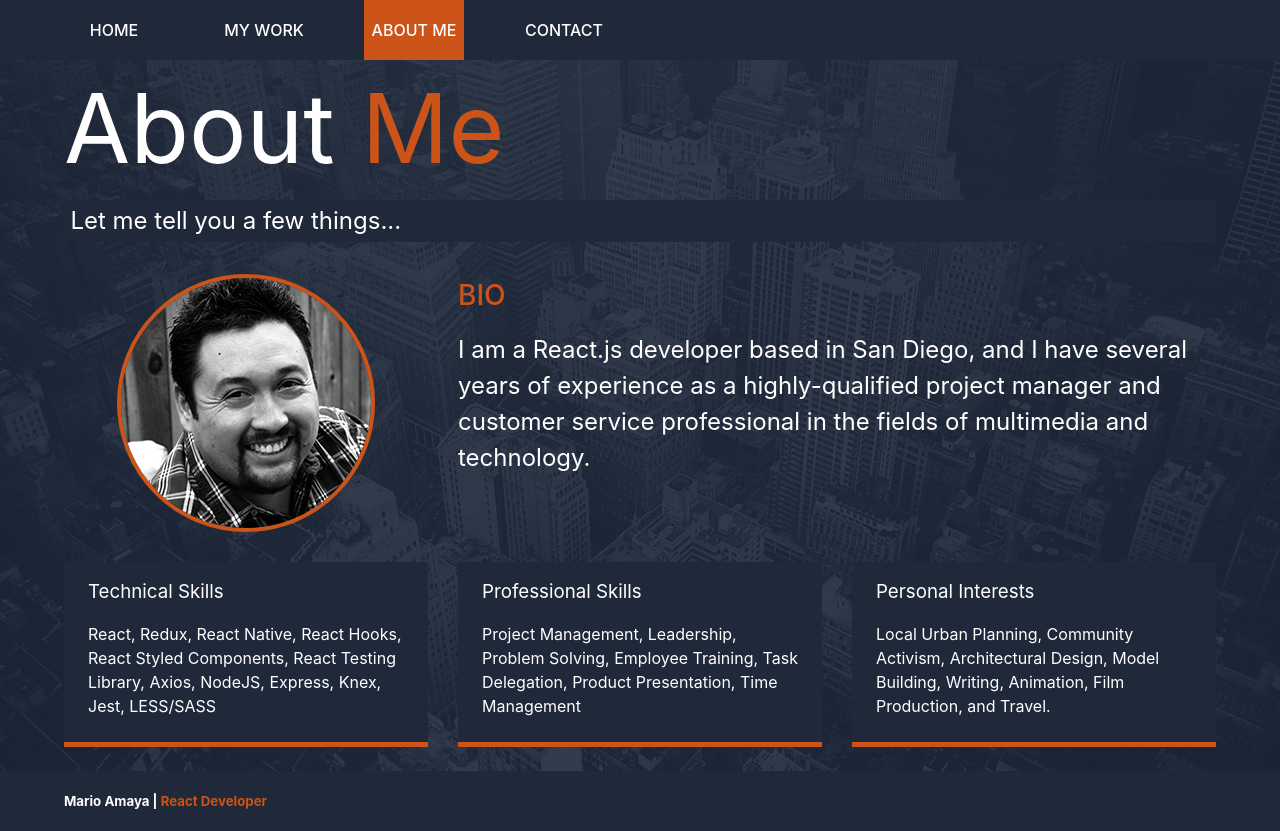
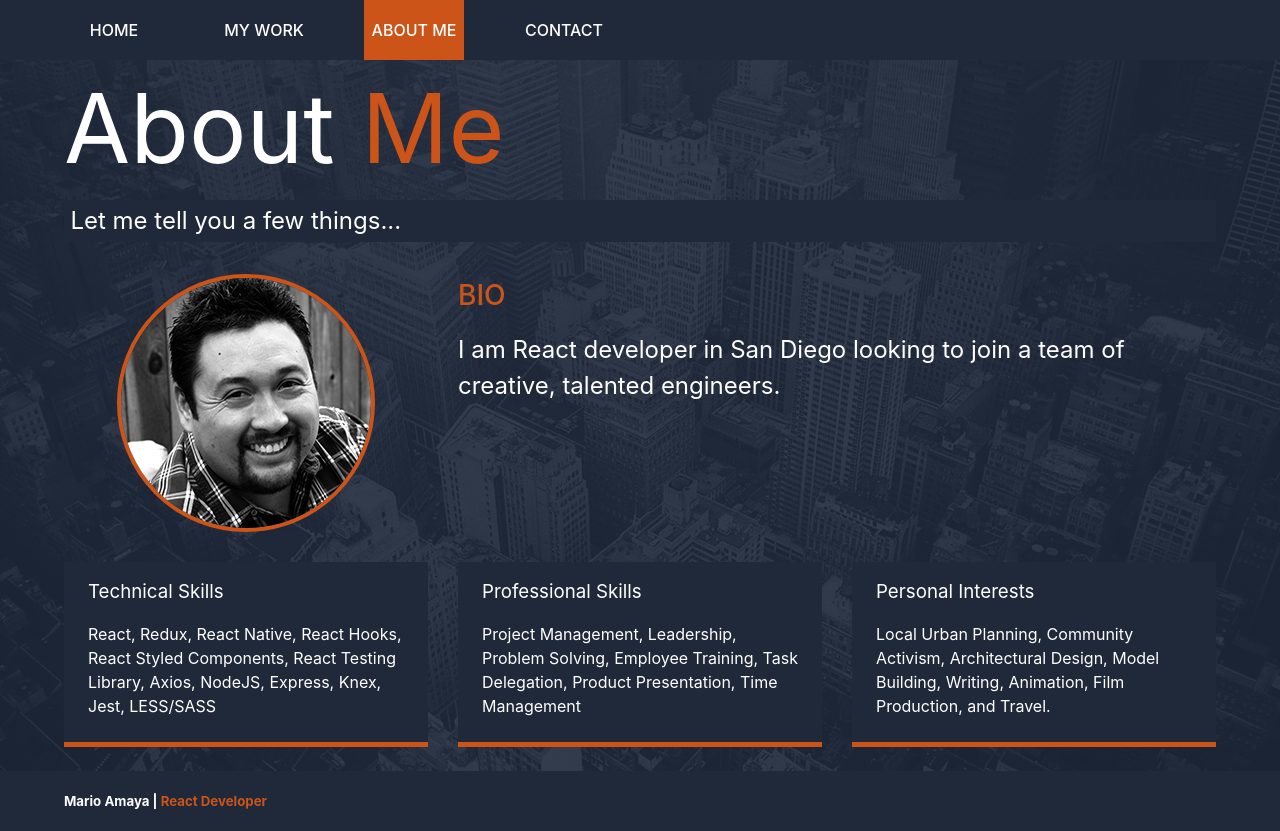
Before and after one commit to MAmaya1/portfolio-website-react, a React (Create React App) app: page /about-me in a window 1280 px wide. Built offline with nearby package versions, Linux system fonts and the light colour scheme; no server answers.

Commit message:
updated about me

```diff
--- a/src/components/AboutMePage.js
+++ b/src/components/AboutMePage.js
@@ -127,7 +127,7 @@ const AboutMePage = props => {
                     <BioPic src={portrait} alt="Mario Amaya, React Developer" className="bio-pic"/>
                     <Bio>
                         <h3>BIO</h3>
-                        <p>I am a React.js developer based in San Diego, and I have several years of experience as a highly-qualified project manager and customer service professional in the fields of multimedia and technology.</p>
+                        <p>I am React developer in San Diego looking to join a team of creative, talented engineers.</p>
                     </Bio>
                     <InfoBox className="box1">
                         <h3>Technical Skills</h3>
```
